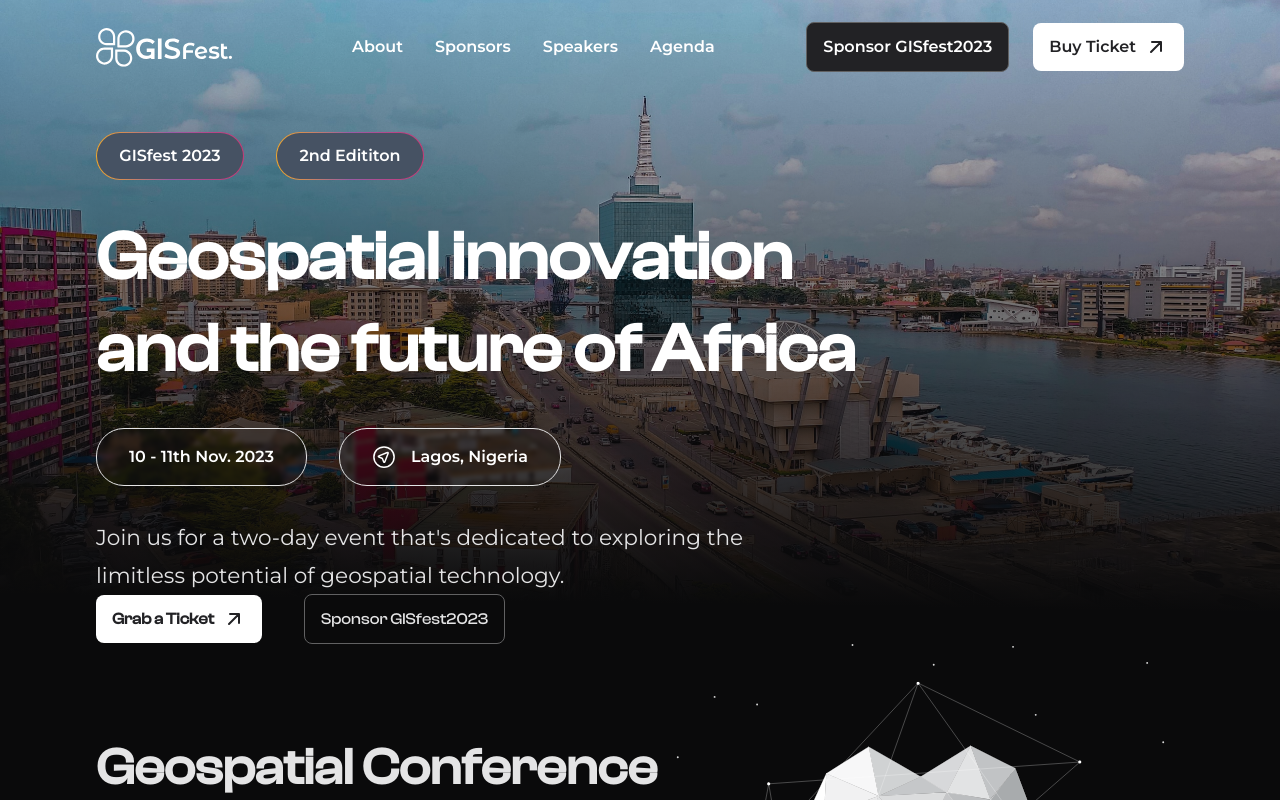
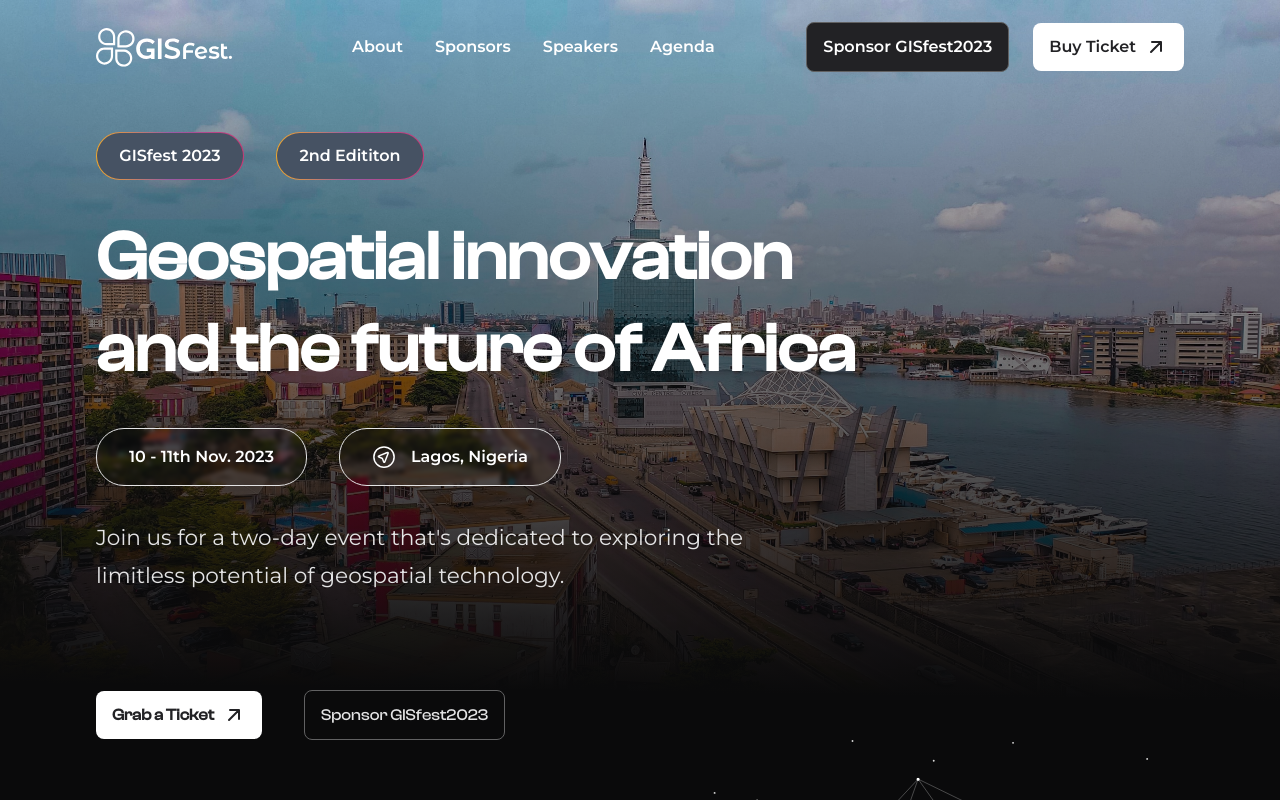
Before and after one commit to vickystickz/gisfest-conference-website, a Next.js app: page / in a window 1280 px wide. Shown: the top 800 px of the page. Built offline with nearby package versions, Linux system fonts and the light colour scheme; no server answers.

Commit message:
fixed header css styiling for laptop view

```diff
--- a/components/jumbotron/HeroContent.tsx
+++ b/components/jumbotron/HeroContent.tsx
@@ -10,7 +10,7 @@
 
 const HeroContent = ({ conference, buttons}: THeroContent) => {
   return (
-    <div className='z-20 flex-grow flex flex-col laptop:gap-[15%] gap-14 tablet:gap-12  w-full relative h-full laptop:mt-[3%] tablet:mt-[3%] px-6 laptop:px-24 tablet:px-14 max-w-screen-tv mx-auto'>
+    <div className='z-20 flex-grow flex flex-col laptop:gap-24 gap-14 tablet:gap-12  w-full relative h-full laptop:mt-[3%] tablet:mt-[3%] px-6 laptop:px-24 tablet:px-14 max-w-screen-tv mx-auto'>
         <div className="flex flex-col laptop:gap-[2rem] tablet:gap-[2rem] gap-2">
             <div className="flex gap-8">
                 <HeroText text={`GISfest ${conference.year}`}/>
```
